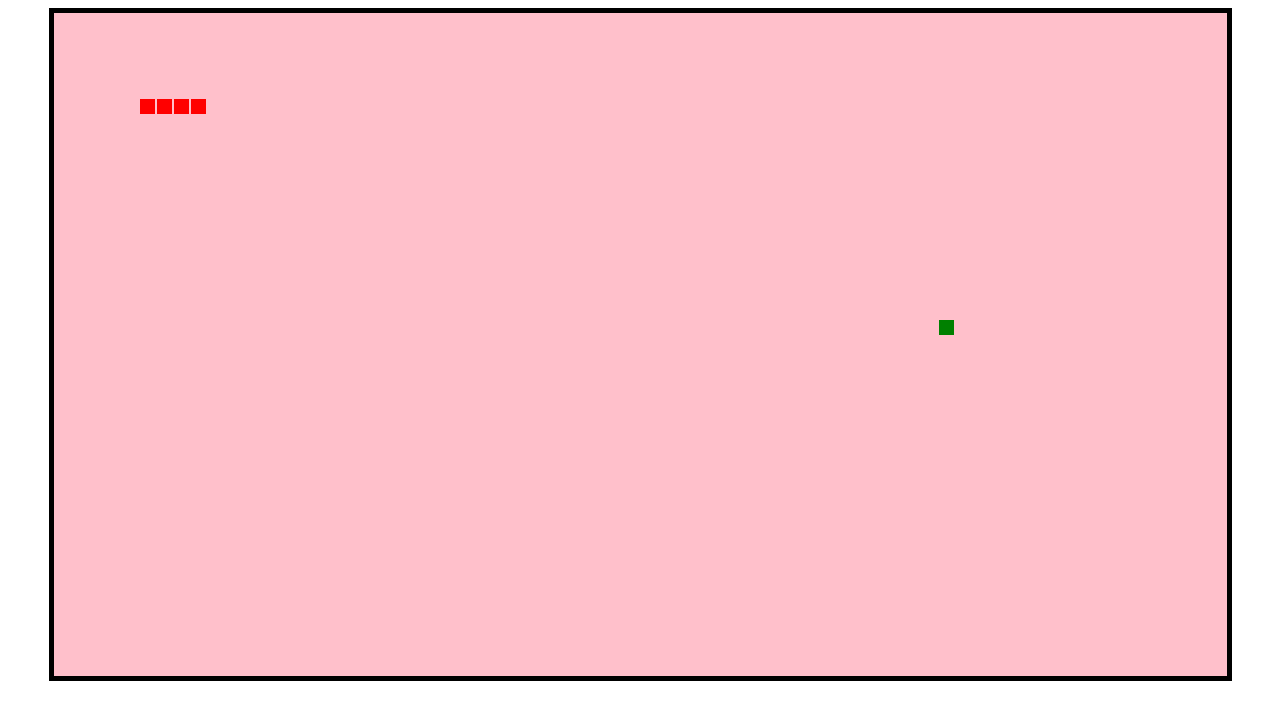
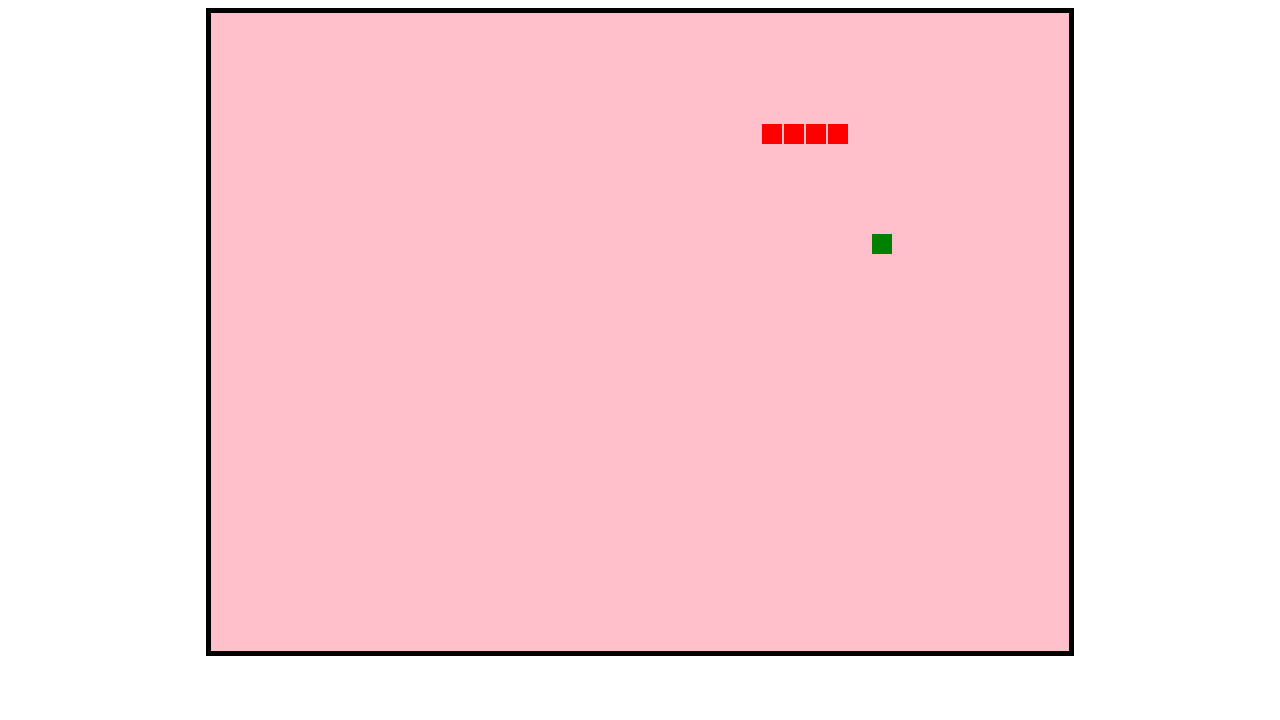
Before and after one commit to giplash/snake-react, a React app: page / in a window 1280 px wide. Built offline with nearby package versions, Linux system fonts and the light colour scheme.

Commit message:
fix size & tickrate

```diff
--- a/src/components/App/index.js
+++ b/src/components/App/index.js
@@ -8,8 +8,8 @@ export default class extends React.Component {
       <div className="container">
 	<Field
 	  size={{
-	    width: 70,
-	    height: 40
+	    width: 40,
+	    height: 30
 	  }}
 	/>
       </div>
--- a/src/components/Field/index.js
+++ b/src/components/Field/index.js
@@ -55,7 +55,7 @@ export default class extends React.Component {
     const binded = callback.bind(this);
     setInterval(
       binded,
-      110
+      80
     )
   }
   componentDidUpdate(prevProps, prevState) {
--- a/src/components/Square/index.scss
+++ b/src/components/Square/index.scss
@@ -1,6 +1,6 @@
 .square {
-  height: 15px;
-  width: 15px;
+  height: 20px;
+  width: 20px;
   border: 0.8px solid pink;
 }
 
```
Also changed, not shown: src/components/Square/index.css.
